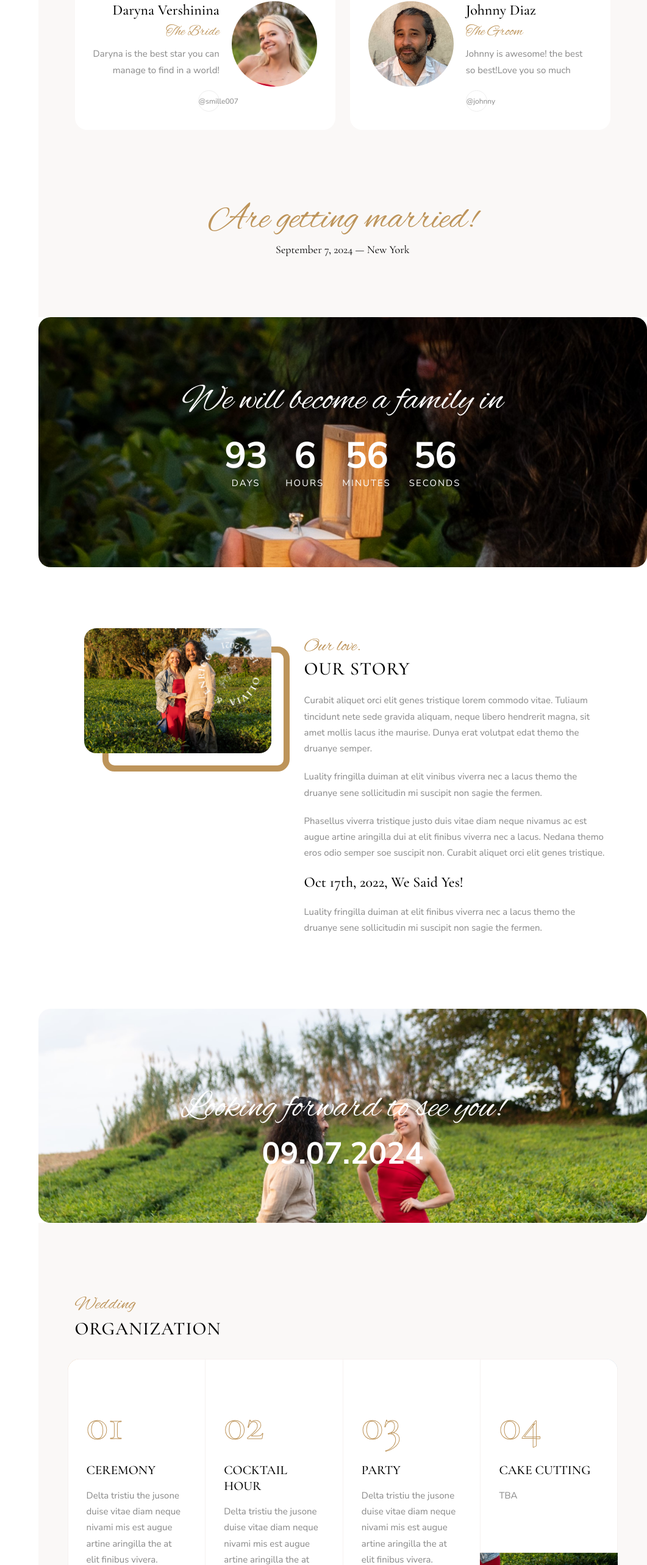
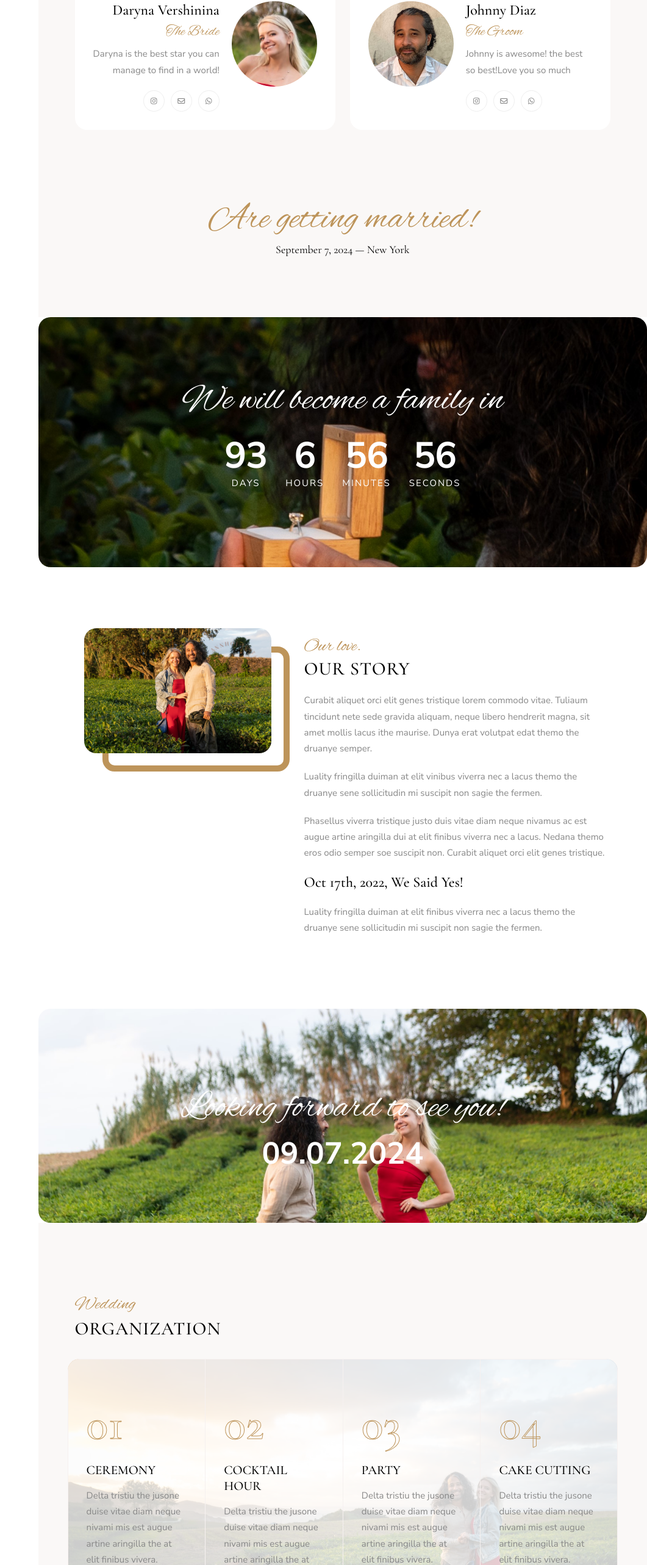
Before and after one commit to Smille007/Wedding1, a React (Vite) app: page / in a window 1280 px wide. Shown: the part 928-3494 px from the top of the page at 61% size, without its empty margins (219-1280 px from the left). Built offline with nearby package versions, Linux system fonts and the light colour scheme.

Commit message:
switching

```diff
--- a/package.json
+++ b/package.json
@@ -10,6 +10,7 @@
     "preview": "vite preview"
   },
   "dependencies": {
+    "@fortawesome/fontawesome-free": "^6.5.2",
     "axios": "^1.7.2",
     "bootstrap": "^5.3.3",
     "nodemon": "^3.1.2",
--- a/src/App.jsx
+++ b/src/App.jsx
@@ -12,7 +12,7 @@ import Sidebar from './components/Sidebar.jsx';
 import Story from './components/Story.jsx';
 import Where from './components/Where.jsx';
 import 'bootstrap/dist/css/bootstrap.min.css';
-
+import '@fortawesome/fontawesome-free/css/all.min.css'
 
 
 
--- a/src/components/Bridegroom.jsx
+++ b/src/components/Bridegroom.jsx
@@ -1,7 +1,8 @@
-
-import Bride from '..//assets/bride.jpg';
-import Groom from '..//assets/groom.jpg';
+import React from 'react';
+import Bride from '../assets/bride.jpg';
+import Groom from '../assets/groom.jpg';
 import 'run-parallel';
+import '@fortawesome/fontawesome-free/css/all.min.css';
 
 function Bridegroom() {
   return (
@@ -14,18 +15,15 @@ function Bridegroom() {
               data-animate-effect='fadeInLeft'
             >
               <div className='img'>
-                {' '}
-                <img src={Bride} alt='Bride' />{' '}
+                <img src={Bride} alt='Bride' />
               </div>
               <div className='info valign'>
                 <div className='full-width'>
                   <h6>
                     Daryna Vershinina <i className='ti-heart'></i>
-                  </h6>{' '}
+                  </h6>
                   <span>The Bride</span>
-                  <p>
-                    Daryna is the best star you can manage to find in a world!
-                  </p>
+                  <p>Daryna is the best star you can manage to find in a world!</p>
                   <div className='social'>
                     <div className='full-width'>
                       <a
@@ -34,10 +32,27 @@ function Bridegroom() {
                         target='_blank'
                         rel='noopener noreferrer'
                       >
-                        {'@smille007 '}
-                        <i className='ti-instagram'></i>
+                        <i className='fab fa-instagram'></i>
                       </a>
                       {/* Instagram link for the bride */}
+                      <a
+                        href='mailto:smille007@gmail.com'
+                        className='icon'
+                        target='_blank'
+                        rel='noopener noreferrer'
+                      >
+                        <i className='far fa-envelope'></i>
+                      </a>
+                      {/* Email link for the bride */}
+                      <a
+                        href='https://wa.me/+19175703587'
+                        className='icon'
+                        target='_blank'
+                        rel='noopener noreferrer'
+                      >
+                        <i className='fab fa-whatsapp'></i>
+                      </a>
+                      {/* WhatsApp link for the bride */}
                     </div>
                   </div>
                 </div>
@@ -50,14 +65,13 @@ function Bridegroom() {
               data-animate-effect='fadeInRight'
             >
               <div className='img'>
-                {' '}
-                <img src={Groom} alt='Groom' />{' '}
+                <img src={Groom} alt='Groom' />
               </div>
               <div className='info valign'>
                 <div className='full-width'>
                   <h6>
                     Johnny Diaz <i className='ti-heart'></i>
-                  </h6>{' '}
+                  </h6>
                   <span>The Groom</span>
                   <p>Johnny is awesome! the best so best!Love you so much</p>
                   <div className='social'>
@@ -68,10 +82,27 @@ function Bridegroom() {
                         target='_blank'
                         rel='noopener noreferrer'
                       >
-                        {'@johnny'}
-                        <i className='ti-instagram'></i>
+                        <i className='fab fa-instagram'></i>
                       </a>
                       {/* Instagram link for the groom */}
+                      <a
+                        href='mailto:johnnyelvisjr@gmail.com'
+                        className='icon'
+                        target='_blank'
+                        rel='noopener noreferrer'
+                      >
+                        <i className='far fa-envelope'></i>
+                      </a>
+                      {/* Email link for the groom */}
+                      <a
+                        href='https://wa.me/+19179759860'
+                        className='icon'
+                        target='_blank'
+                        rel='noopener noreferrer'
+                      >
+                        <i className='fab fa-whatsapp'></i>
+                      </a>
+                      {/* WhatsApp link for the groom */}
                     </div>
                   </div>
                 </div>
--- a/src/components/Organization.jsx
+++ b/src/components/Organization.jsx
@@ -39,7 +39,8 @@ function Organization () {
             <h2 className='custom-font numb'>04</h2>
             <h6 className='title'>Cake Cutting</h6>
             <p>
-              TBA
+            Delta tristiu the jusone duise vitae diam neque nivami mis est
+              augue artine aringilla the at elit finibus vivera.
 
 
 
--- a/src/index.css
+++ b/src/index.css
@@ -1301,7 +1301,7 @@ body.slide .oliven-nav-toggle {
 .organization .item-box {
   padding: 60px 30px;
   height: 100%;
-  background-color: #fff;
+  background-color: rgba(255, 255, 255, 0.8);
   border: 1px solid #F6F1F0;
   border-right: 0;
   -webkit-transition: all .4s;
```
Also changed, not shown: src/assets/wedding-logo.png, 1 other file (tests, documents, lock files or other folders).
